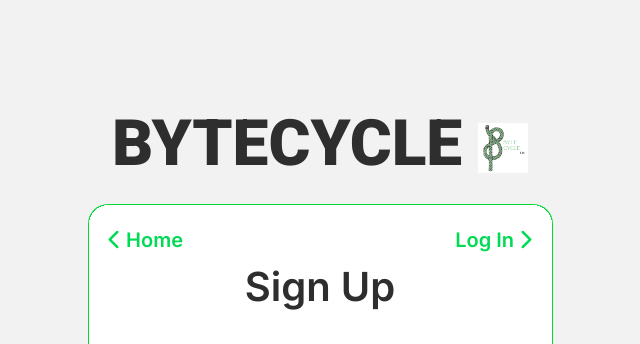
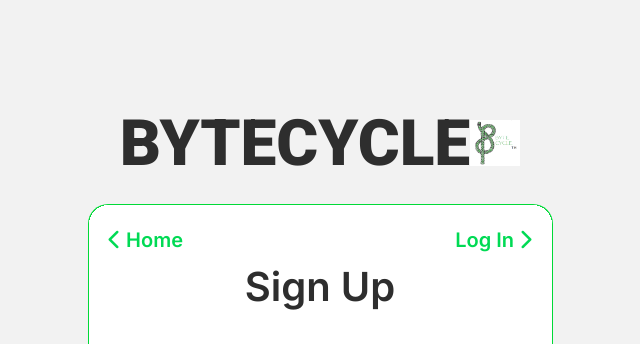
Before and after one commit to GONESIR/Principle-Of-Team-Science-Group-2-BYTE, a Flask app: page /signup in a window 1280 px wide. Shown: the top 344 px of the page, without its empty margins (320-960 px from the left). Run offline with Flask 2, Linux system fonts and the light colour scheme; some libraries are stand-ins or nearby versions.

Commit message:
putting the cherry on top

```diff
--- a/static/css/main.css
+++ b/static/css/main.css
@@ -854,3 +854,13 @@ body.dark {
     width: 50px;
     height: 50px;
 }
+
+
+.yeet
+{
+    width: 50px;
+    height: 76px;
+    padding: 15px 0;
+    margin-bottom: 11px;
+    margin-left:  0px;
+}
--- a/templates/login.html
+++ b/templates/login.html
@@ -8,7 +8,7 @@
 <div class="col-md-3"> </div>
 <div class="col-md-6 d-flex align-items-center">
   <div class="login-content">
-    <div class="logo-login">BYTECYCLE  <img class="img-fluid yolo" src="static/imgs/Bytecycle logo.png" alt="BYTE LOGO"></div>
+    <div class="logo-login">BYTECYCLE<img class="img-fluid yeet" src="static/imgs/Bytecycle logo.png" alt="BYTE LOGO"></div>
     <div class="login-box">
       <div class="login-controls d-flex mt-2 mx-2">
         <div class="p-2 go-home">
--- a/templates/signup.html
+++ b/templates/signup.html
@@ -8,7 +8,7 @@
 <div class="col-md-3"> </div>
 <div class="col-md-6 d-flex align-items-center">
   <div class="signin-content">
-    <div class="logo-signin">BYTECYCLE  <img class="img-fluid yolo" src="static/imgs/Bytecycle logo.png" alt="BYTE LOGO"></div>
+    <div class="logo-signin">BYTECYCLE<img class="img-fluid yeet" src="static/imgs/Bytecycle logo.png" alt="BYTE LOGO"></div>
     <div class="signin-box">
       <div class="signin-controls d-flex mt-2 mx-2">
         <div class="p-2 go-home">
```
